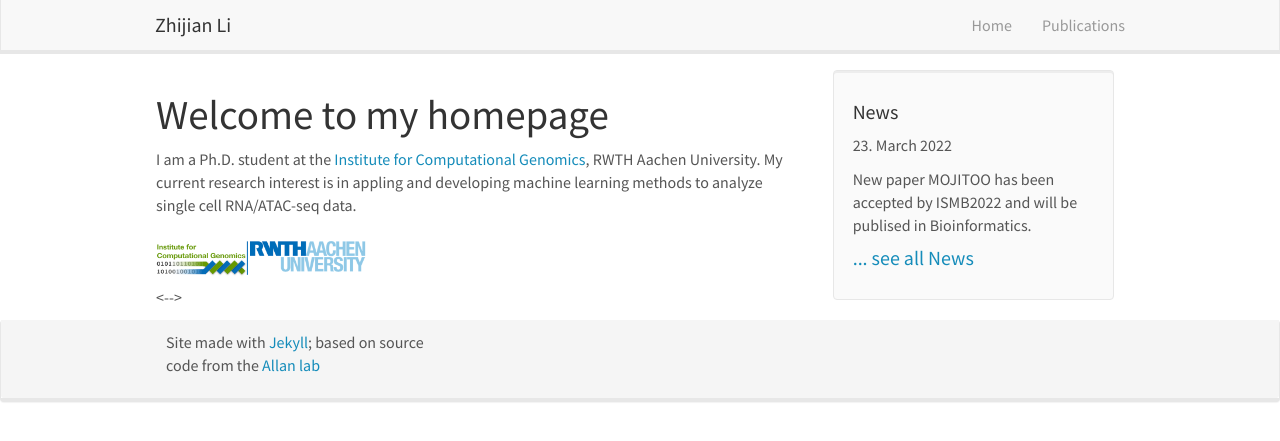
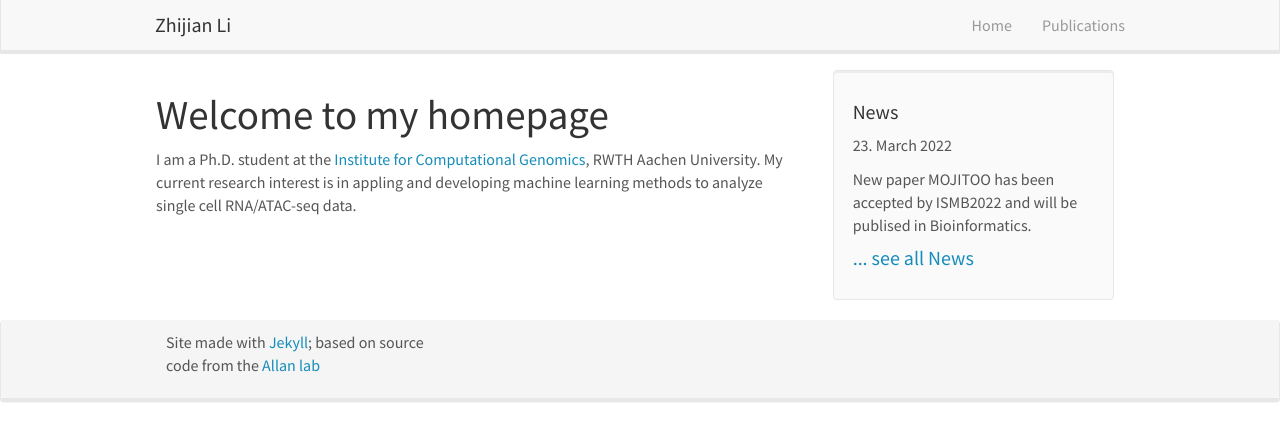
Before and after one commit to lzj1769/lzj1769.github.io, a Jekyll site: the page built from _pages/home.md, in a window 1280 px wide. Shown: the top 441 px of the page. Built offline with Jekyll 4.4.1, drawn with Linux system fonts in a browser that asks for light colours; nearby versions of some CDN libraries.

Commit message:
remove log

```diff
--- a/_pages/home.md
+++ b/_pages/home.md
@@ -6,9 +6,3 @@ permalink: /
 ---
 
 I am a Ph.D. student at the [Institute for Computational Genomics](http://www.costalab.org/), RWTH Aachen University. My current research interest is in appling and developing machine learning methods to analyze single cell RNA/ATAC-seq data.
-
-<!-->
-<figure class="fourth">
-  <img src="{{ site.url }}{{ site.baseurl }}/images/logopic/icg-logo.png" style="width: 210px">
-</figure>
-<-->
```
